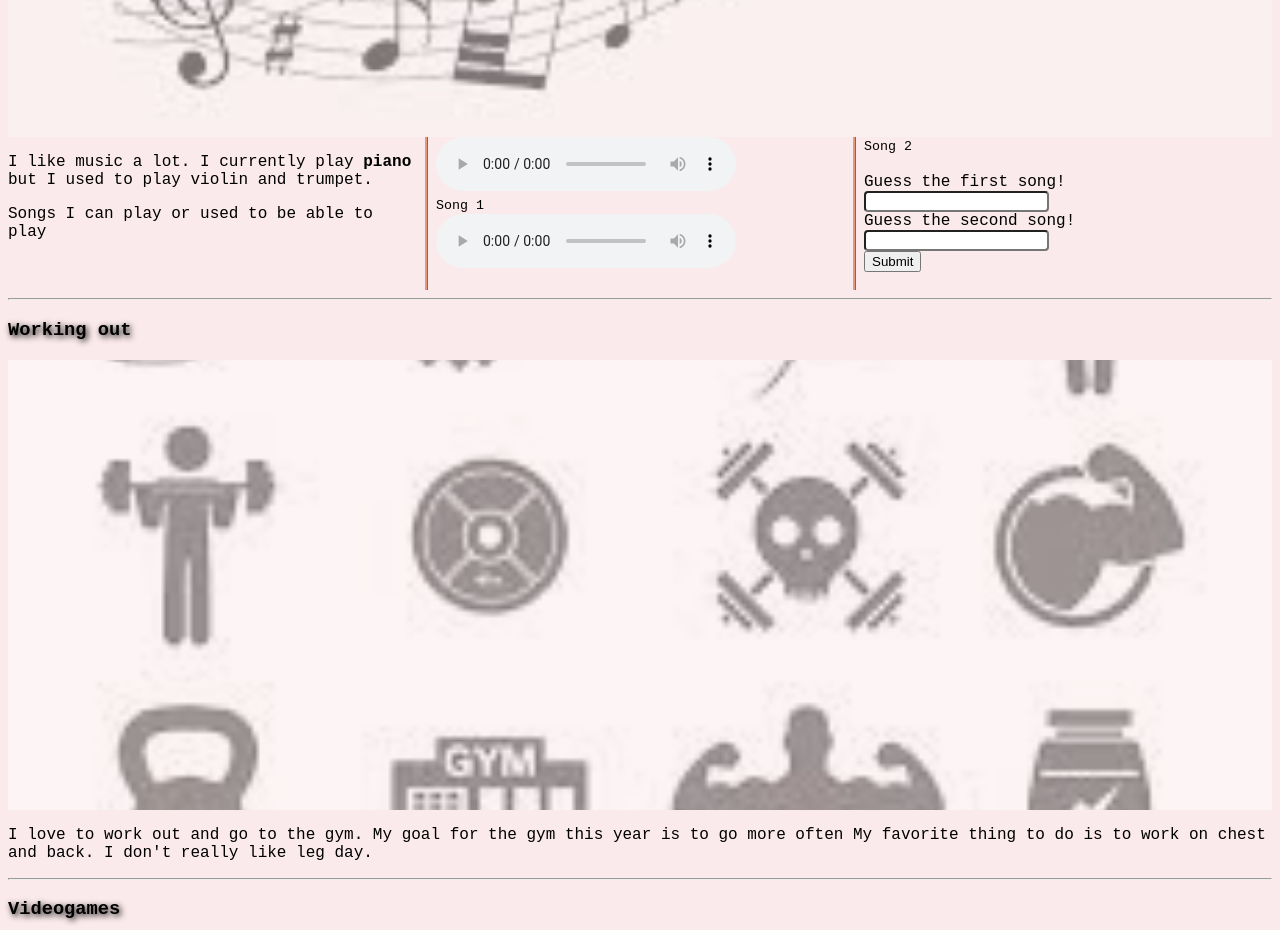
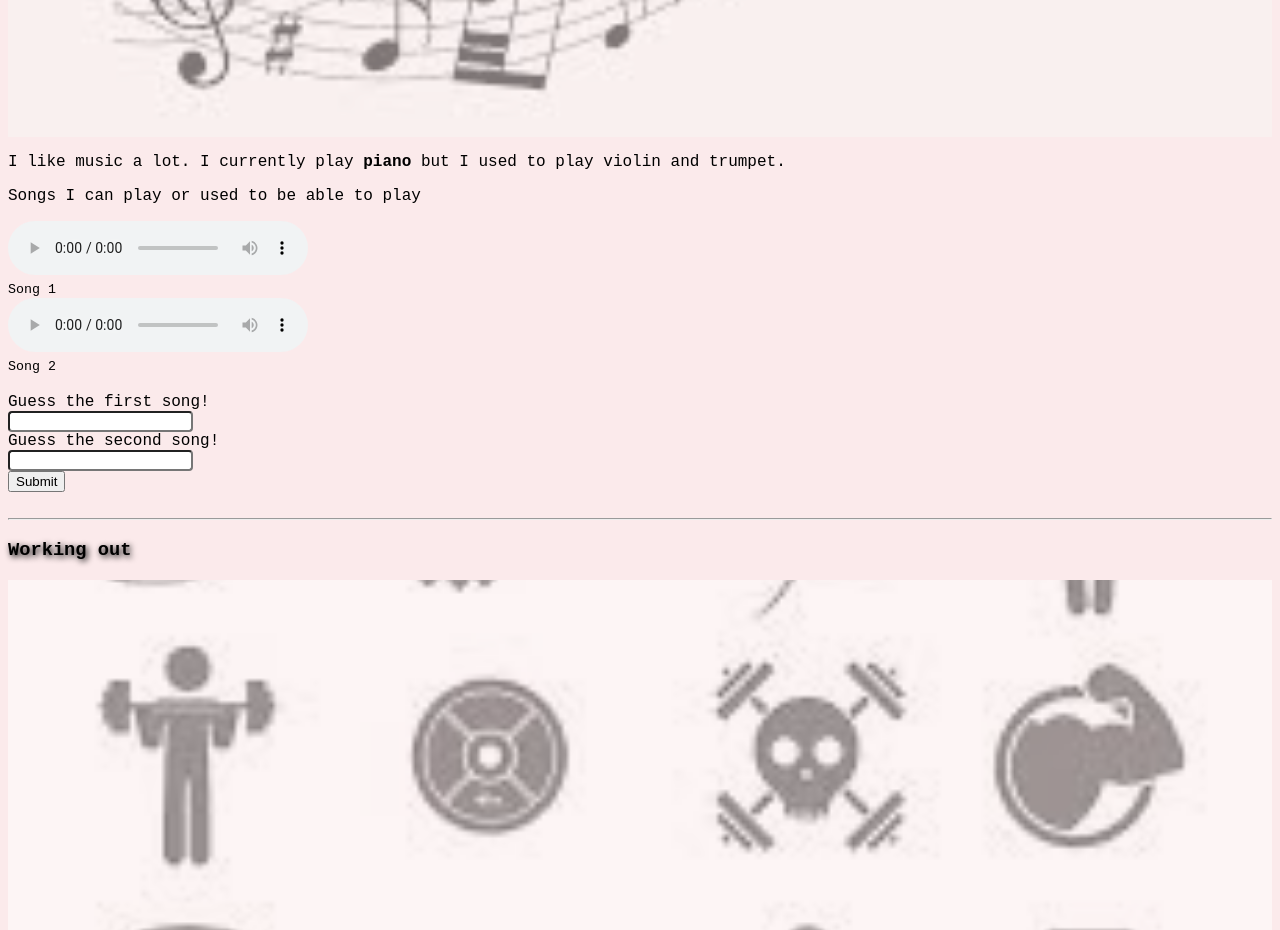
Before and after one commit to elvinnguyen/CS2250, a plain HTML site: page about.html in a window 1280 px wide. Shown: the part 1360-2290 px from the top of the page. Drawn offline with Linux system fonts and the light colour scheme.

Commit message:
updated files

```diff
--- a/about.html
+++ b/about.html
@@ -41,7 +41,6 @@
         <section>
             <h3>Music</h3>
             <div class="parallax2"></div>
-            <div class="column">
             <p>I like music a lot. I currently play <strong>piano</strong> but I used to play violin and trumpet.</p>
             <p>Songs I can play or used to be able to play</p>
             <audio controls>
@@ -69,7 +68,6 @@
             </form>
 
             <br />
-            </div>
 
         </section>
 
--- a/css_styles/style.css
+++ b/css_styles/style.css
@@ -164,12 +164,11 @@ tr:hover {
     }
 }
 
-.column {
-    column-count: 3;
-    column-gap: 20px;
-    column-rule-style: ridge;
-    column-rule-width: 3px;
-    column-rule-color: darksalmon;
-    column-span: none;
-    column-width: 100px;
+@media screen and (min-width: 390px) and (max-width:844) {
+.nav {
+    font-size: 100px;
 }
+.introduction {
+    font-size: 10px;
+}
+}
```
Also changed, not shown: index.html (+1 -2 lines). Lines whose indentation alone changed are shown as unchanged.
